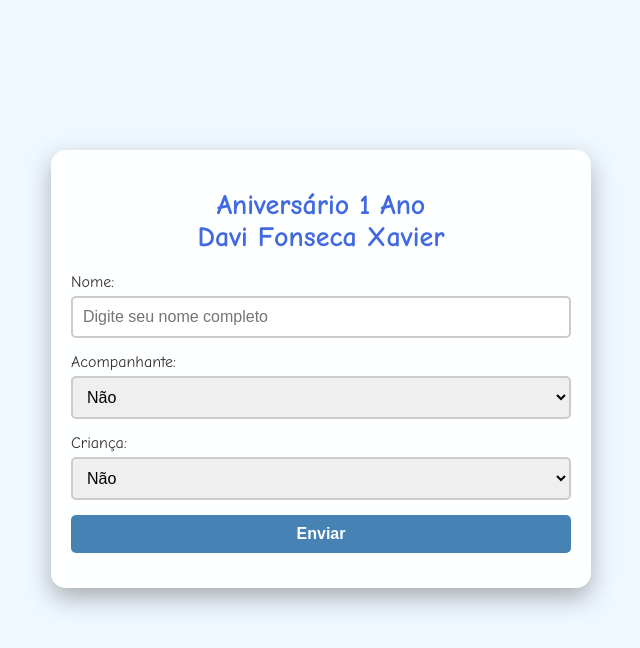
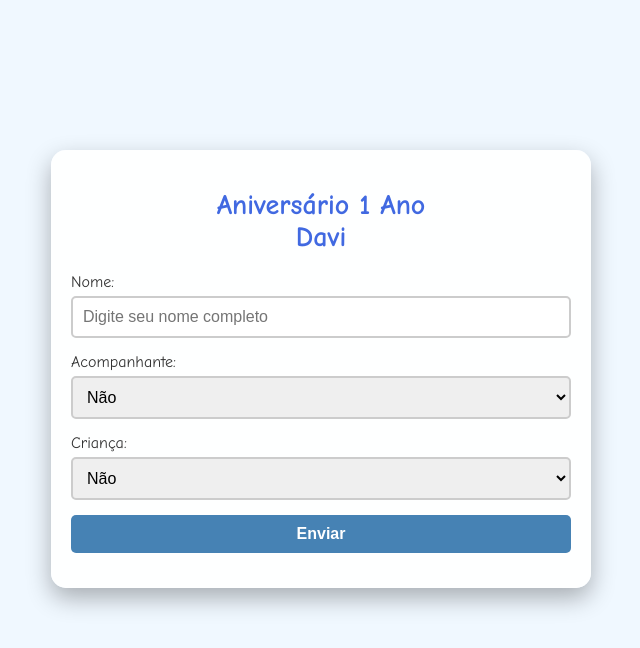
Before and after one commit to brunocpx94/site-convite, a plain HTML site: page index.html in a window 1280 px wide. Shown: the whole page, without its empty margins (319-959 px from the left). Drawn offline with Linux system fonts and the light colour scheme.

Commit message:
Add files via upload

```diff
--- a/index.html
+++ b/index.html
@@ -3,7 +3,7 @@
 <head>
     <meta charset="UTF-8">
     <meta name="viewport" content="width=device-width, initial-scale=1.0">
-    <title>Aniversário 1 Ano Davi</title>
+    <title>Aniversário 1 Ano Davi Fonseca Xavier</title>
     <style>
         body {
             font-family: 'Comic Sans MS', cursive, sans-serif;
@@ -55,7 +55,7 @@
 </head>
 <body>
     <div class="container">
-        <h1>Aniversário 1 Ano <br>Davi Fonseca Xavier</h1>
+        <h1>Aniversário 1 Ano <br>Davi</h1>
         <form id="confirmationForm">
             <label for="nome">Nome:</label>
             <input type="text" id="nome" name="nome" placeholder="Digite seu nome completo" required>
```
